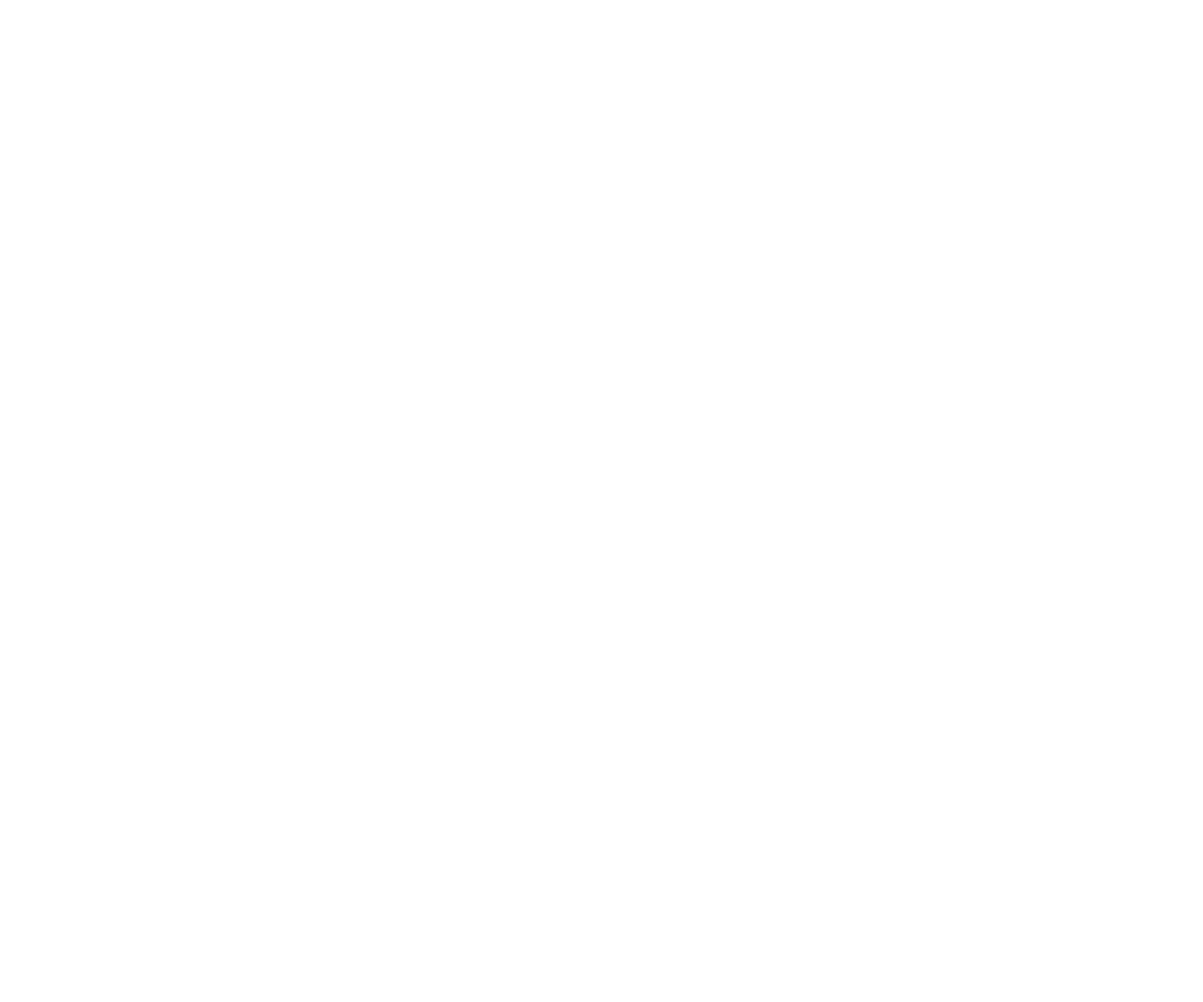
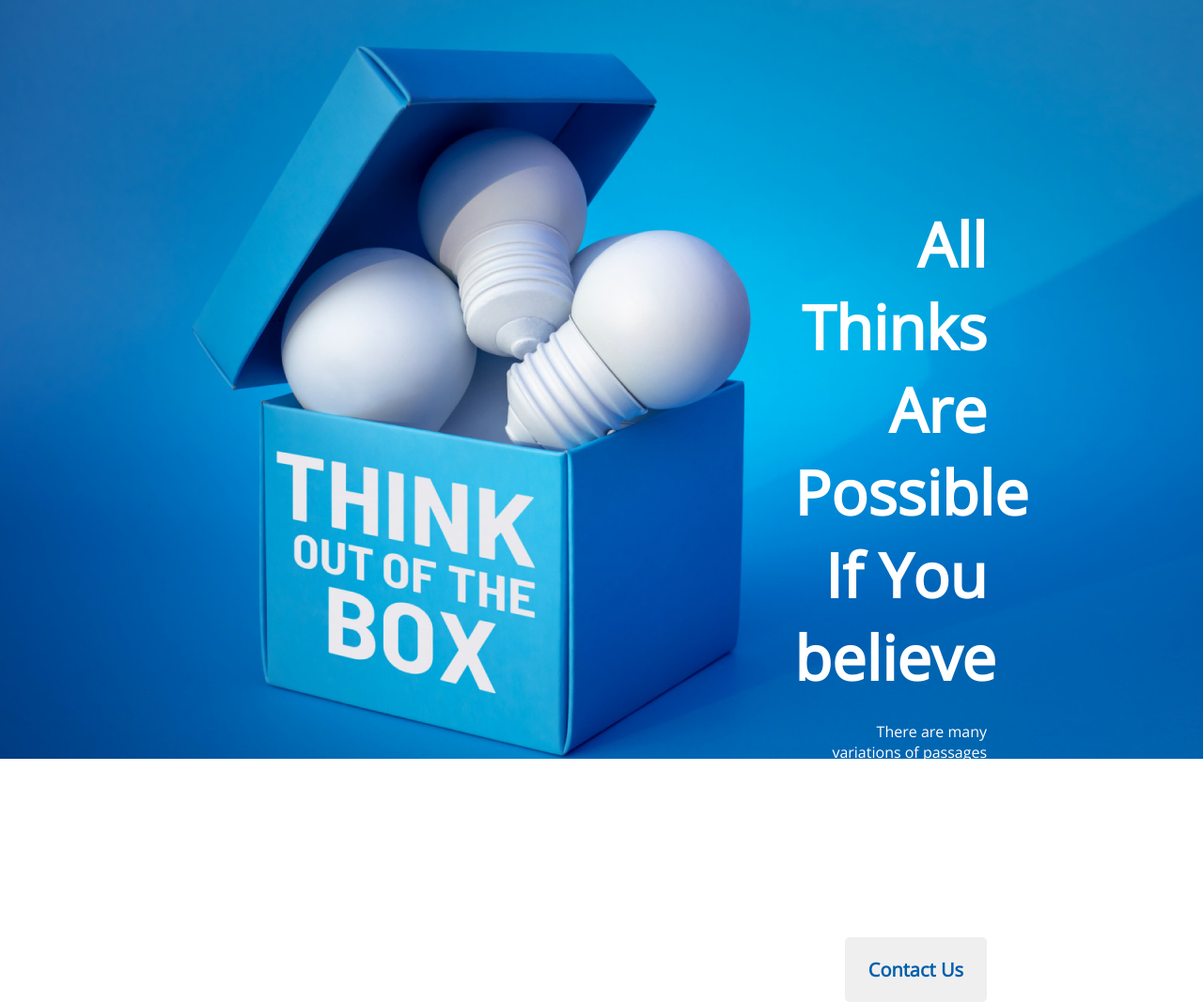
Before and after one commit to KfAbd/first-assaignment, a plain HTML site: page index.html in a window 1280 px wide. Shown: the whole page at 94% size. Before the commit the page ends 800 px from the top, so only its background shows below. Drawn offline with nearby package versions, Linux system fonts and the light colour scheme.

Commit message:
added header

```diff
--- a/index.html
+++ b/index.html
@@ -6,8 +6,15 @@
     <meta name="viewport" content="width=device-width, initial-scale=1.0">
     <title>Fist Assignment</title>
     <link rel="stylesheet" href="styles/styles.css">
+    <link rel="preconnect" href="https://fonts.googleapis.com"><link rel="preconnect" href="https://fonts.gstatic.com" crossorigin><link href="https://fonts.googleapis.com/css2?family=Open+Sans&display=swap" rel="stylesheet">
 </head>
 <body>
-
+    <header>
+      <div class="container">
+        <h1 class="main-text">All Thinks Are Possible If You believe</h1>
+        <p class="sub-text">There are many variations of passages of Lorem Ipsum available, but the majority have suffered alteration in some form, by injected humour, or randomised words</p>
+        <button class="btn">Contact Us</button>
+      </div>
+    </header>
 </body>
 </html>
--- a/styles/styles.css
+++ b/styles/styles.css
@@ -0,0 +1,35 @@
+* {
+    margin: 0;
+    font-family: 'Open Sans', sans-serif;
+}
+
+/* first part  */
+.container {
+    height: 808px;
+    background-image: url(../images/banner/banner3.png);
+    text-align: right;
+    padding-right: 230px;
+}
+.main-text {
+    font-weight: 700;
+    font-size: 65px;
+    color: #FFFFFF;
+    padding-top: 216px;
+    padding-left: 845px;
+}
+.sub-text {
+    padding-top: 24px;
+    padding-bottom: 32px;
+    padding-left: 876px;
+    font-weight: 400;
+    font-size: 16px;
+    color: #FFFFFF;
+}
+.btn {
+    border: none;
+    border-radius: 5px;
+    color: #005FAC;
+    padding: 21px 25px;
+    font-weight: 600;
+    font-size: 20px;
+}
```
